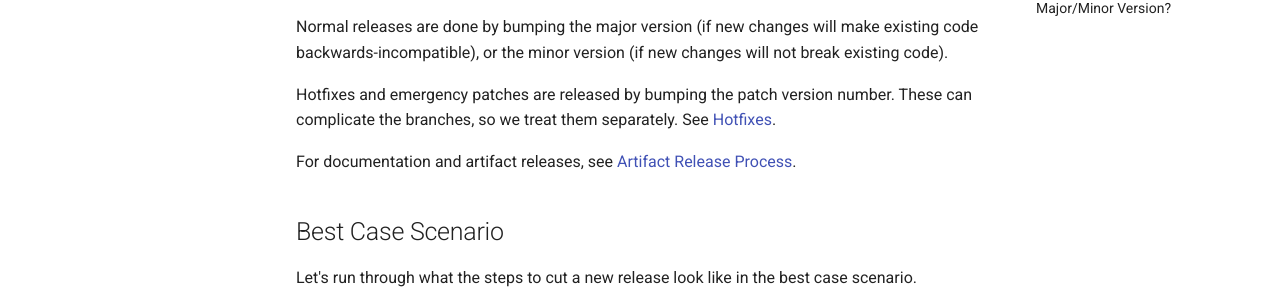
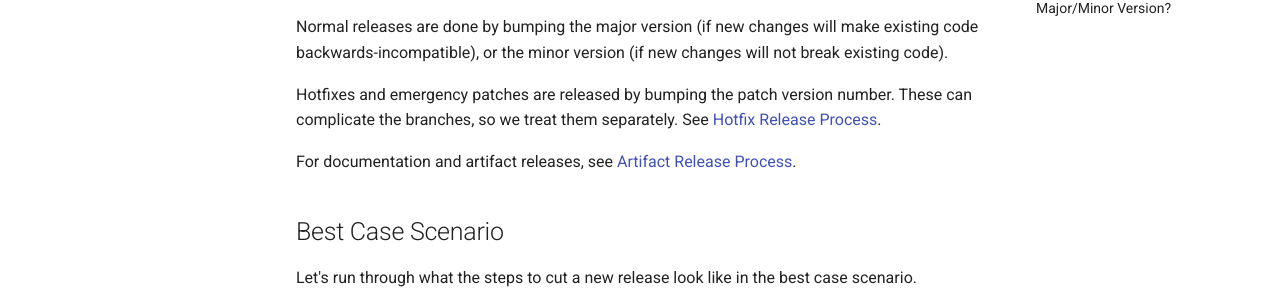
Before and after one commit to charlesreid1-toy-factory/brad-pitt, an MkDocs documentation site: the page built from docs/release.md, in a window 1280 px wide and 900 px high. Shown: the part 346-649 px from the top of the window. Built offline with MkDocs 1.6.1 and Material for MkDocs 9.7.7, drawn with Linux system fonts in a browser that asks for light colours; comment, search, counter and statistics services are not loaded.

Commit message:
fix interdoc link

```diff
--- a/docs/release.md
+++ b/docs/release.md
@@ -14,7 +14,7 @@ not break existing code).
 
 Hotfixes and emergency patches are released by bumping the patch version number.
 These can complicate the branches, so we treat them separately. See
-[Hotfixes](hotfixes.md).
+[Hotfix Release Process](hotfix.md).
 
 For documentation and artifact releases, see [Artifact Release Process](artifact_releases.md).
 
```
